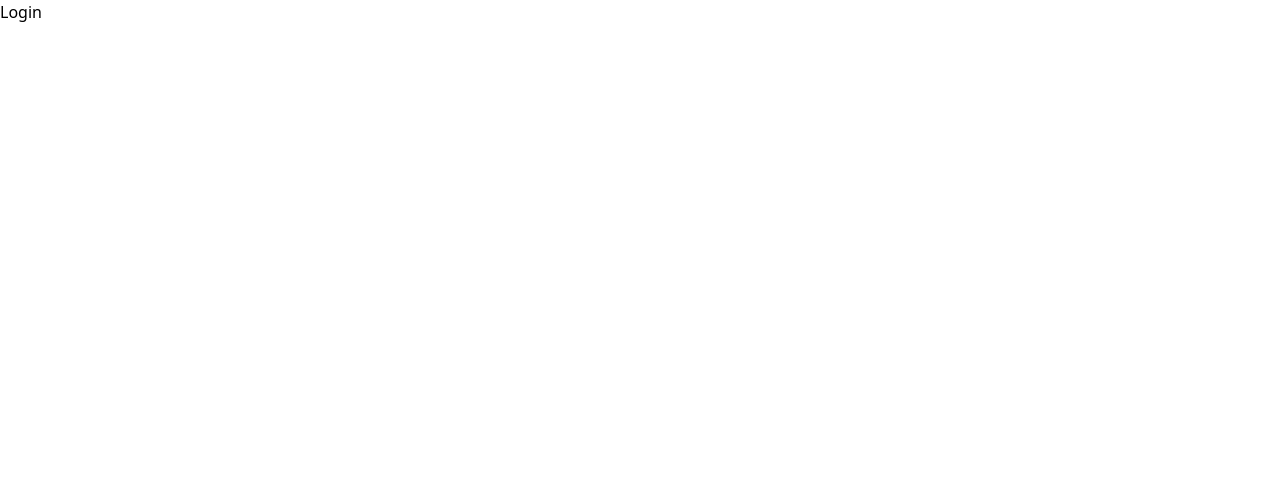
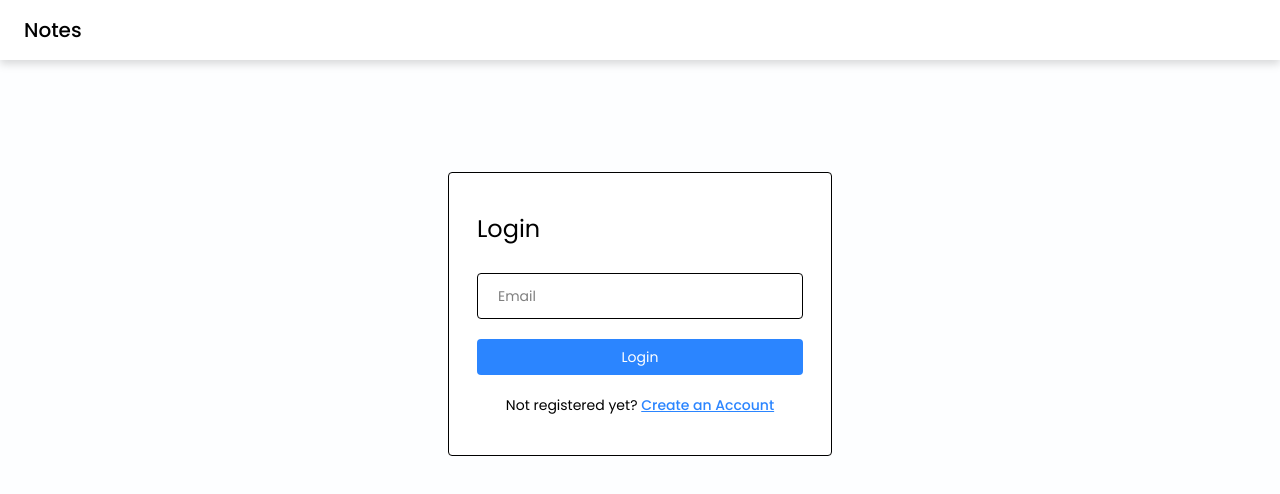
Before and after one commit to RB-QX-byte/Notes-project, a React (Vite) app in the folder client/: page /login in a window 1280 px wide. Shown: the top 494 px of the page. Built offline with nearby package versions, Linux system fonts and the light colour scheme.

Commit message:
in index.css added a box, justified the content in the center and then applied styles on input-box and btn-primary classes for the Login Page.

```diff
--- a/client/src/App.jsx
+++ b/client/src/App.jsx
@@ -1,8 +1,8 @@
 import React from 'react'
 import { BrowserRouter as Router, Routes, Route } from 'react-router-dom'
-import Home from './pages/Home/Home'
-import Login from './pages/Login/Login'
-import SignUp from './pages/SignUp/SignUp'
+import Home from './pages/Home/Home.jsx'
+import Login from './pages/Login/Login.jsx'
+import SignUp from './pages/SignUp/SignUp.jsx'
 
 const routes = (
   <Router>
--- /dev/null
+++ b/client/src/components/Navbar/Navbar.jsx
@@ -0,0 +1,12 @@
+import React from 'react'
+
+const Navbar = () => {
+  return (
+    <div className="bg-white flex items-center justify-between px-6 py-2 drop-shadow-lg">
+        <h2 className="text-xl font-medium text-black py-2">Notes</h2>
+
+    </div>
+  )
+}
+
+export default Navbar
--- a/client/src/index.css
+++ b/client/src/index.css
@@ -3,19 +3,29 @@
 @import "tailwindcss";
 
 
-@layer-base {
+@theme {
+  --color-primary: #2B85FF;
+  --color-secondary: #EF863E;
+}
+
+@layer base {
   html {
     font-family: 'Poppins', sans-serif;
   }
 
   body {
-    background-color: "#fdfeff";
+    background-color: #fdfeff;
     overflow-x: hidden;
     overflow-y: auto;
   }
 }
 
 
-@layer-components {
-
+@layer components {
+  .input-box {
+    @apply w-full text-sm bg-transparent border-[1.5px] px-5 py-3 rounded mb-4 outline-none;
+  }
+  .btn-primary {
+    @apply w-full text-sm bg-primary text-white p-2 rounded my-1 hover:bg-blue-600;
+  }
 }
--- a/client/src/pages/Login/Login.jsx
+++ b/client/src/pages/Login/Login.jsx
@@ -1,9 +1,28 @@
 import React from 'react'
+import Navbar from '../../components/Navbar/Navbar.jsx'
+import { Link } from 'react-router-dom'
 
 const Login = () => {
-  return (
-    <div>Login</div>
-  )
+    return (
+        <>
+            <Navbar />
+
+            <div className="flex items-center justify-center mt-28">
+                <div className="w-96 border rounded bg-white px-7 py-10">
+                    <form onSubmit={(e) => e.preventDefault()}>
+                        <h4 className="text-2xl mb-7">Login</h4>
+                        <input type="text" placeholder="Email" className="input-box" />
+                        <button type="submit" className="btn-primary">Login</button>
+                        <p className="text-sm text-center mt-4">Not registered yet?{" "}
+                            <Link to="/signup" className="font-medium text-primary underline">
+                                Create an Account
+                            </Link>
+                        </p>
+                    </form>
+                </div>
+            </div>
+        </>
+    )
 }
 
 export default Login
```
